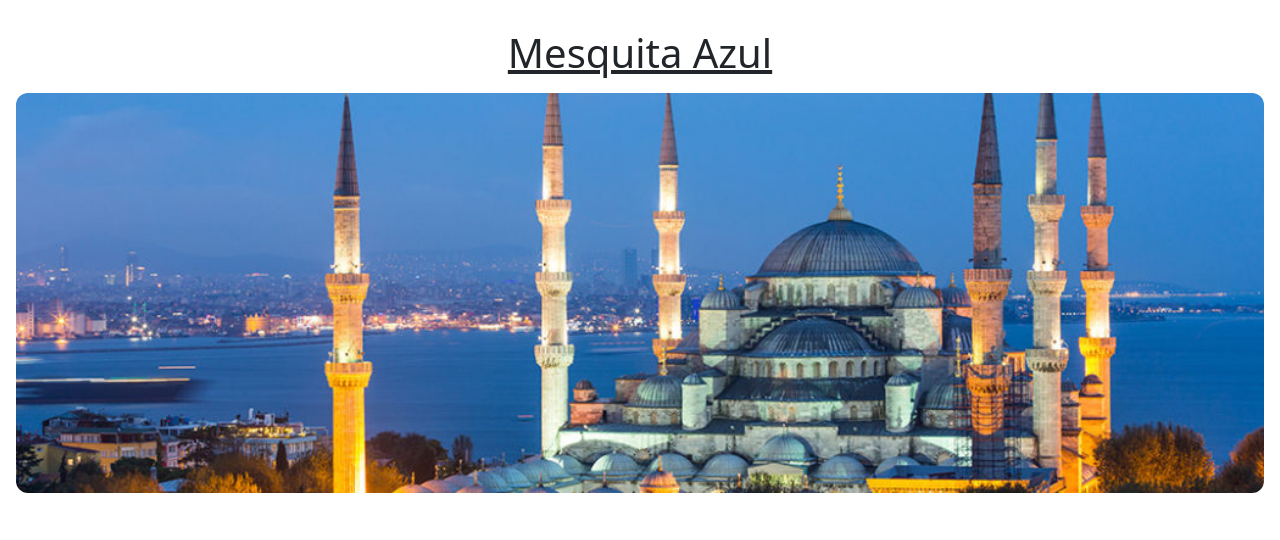
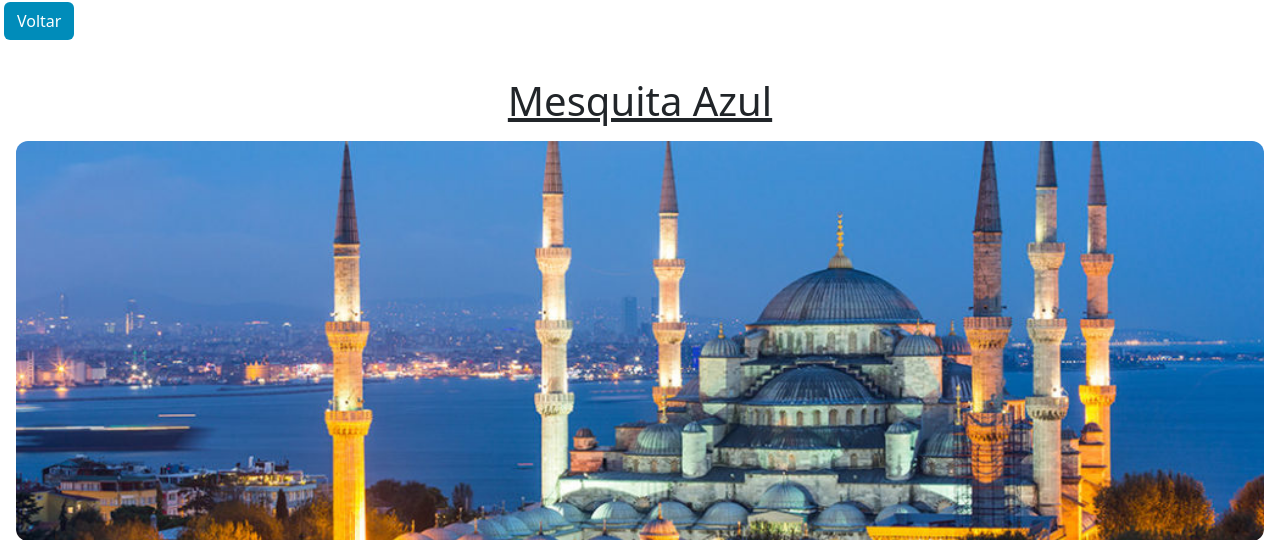
Before and after one commit to GustavoHgomesF/TrabalhoPratico1, a plain HTML site: page 1 Pagina principal/detalhes/Mesquita Azul.html in a window 1280 px wide. Shown: the part 83-623 px from the top of the page. Drawn offline with nearby package versions, Linux system fonts and the light colour scheme.

Commit message:
Botão Voltar nas paginas de detalhes

```diff
--- a/1 Pagina principal/detalhes/Mesquita Azul.html
+++ b/1 Pagina principal/detalhes/Mesquita Azul.html
@@ -36,7 +36,13 @@
       </div>
     </div>
   </nav>
+     <div class="btn-voltar">
+      <a href="/1 Pagina principal/index.html" class="btn" style="background-color: #008CBA; color: white;">
+        Voltar
+      </a>
+     </div>
   <header class="text-center">
+
     <h1><u>Mesquita Azul</u></h1>
     <div class="imagem-cabecalho">
       <img src="/assetscard/MesquitaAzul.jpg" alt="Mesquita Azul">
--- a/1 Pagina principal/detalhes/style.css
+++ b/1 Pagina principal/detalhes/style.css
@@ -65,3 +65,9 @@ body {
     object-fit: cover;
     display: block;
   }
+  .btn-voltar,.btn{
+    border-radius: 5px;
+    margin-left: 1px;
+    padding: 5px 2px;
+    text-decoration: none;
+  }
```
Also changed, not shown: 1 Pagina principal/detalhes/Cabo da Boa Esperança.html (+5 -1 lines), 1 Pagina principal/detalhes/Catedral de Notre-Dame.html (+5 -0 lines), 1 Pagina principal/detalhes/Mosteiro dos Jerónimos.html (+5 -0 lines), 1 Pagina principal/detalhes/Qorikancha.html (+5 -0 lines), 1 Pagina principal/detalhes/Sacsayhuamán.html (+5 -0 lines), 1 Pagina principal/detalhes/Santa Sofia.html (+5 -0 lines), 1 Pagina principal/detalhes/TableMountain.html (+5 -0 lines), 1 Pagina principal/detalhes/Torre Eiffel.html (+5 -0 lines).
